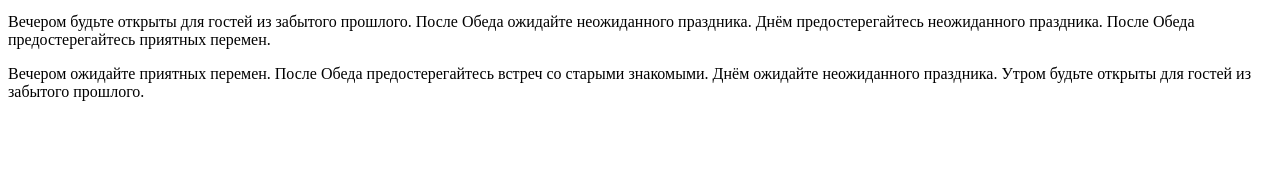
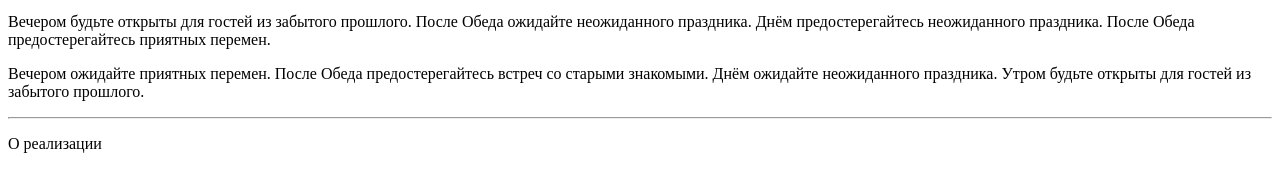
Before and after one commit to nikonovalex/pyweb-m3-hw, a plain HTML site: page index.html in a window 1280 px wide. Shown: the part 105-296 px from the top of the page. Drawn offline with Linux system fonts and the light colour scheme.

Commit message:
Update index.html

```diff
--- a/index.html
+++ b/index.html
@@ -2,4 +2,4 @@
 	<meta charset='utf-8'>
 	<title>Гороскоп на сегодня</title>
 	</head>
-	<body><h1>Ваши предсказания на 2019-04-22</h1><p>Утром будьте открыты для неожиданного праздника. После Обеда ожидайте неожиданного праздника. Днём ожидайте неожиданного праздника. Перед Сном ожидайте приятных перемен.</p><p>Вечером будьте открыты для гостей из забытого прошлого.  После Обеда ожидайте неожиданного праздника. Днём предостерегайтесь неожиданного праздника. После Обеда предостерегайтесь приятных перемен.</p><p>Вечером ожидайте приятных перемен. После Обеда предостерегайтесь встреч со старыми знакомыми. Днём ожидайте неожиданного праздника. Утром будьте открыты для гостей из забытого прошлого.</p></body></html>
+	<body><h1>Ваши предсказания на 2019-04-22</h1><p>Утром будьте открыты для неожиданного праздника. После Обеда ожидайте неожиданного праздника. Днём ожидайте неожиданного праздника. Перед Сном ожидайте приятных перемен.</p><p>Вечером будьте открыты для гостей из забытого прошлого.  После Обеда ожидайте неожиданного праздника. Днём предостерегайтесь неожиданного праздника. После Обеда предостерегайтесь приятных перемен.</p><p>Вечером ожидайте приятных перемен. После Обеда предостерегайтесь встреч со старыми знакомыми. Днём ожидайте неожиданного праздника. Утром будьте открыты для гостей из забытого прошлого.</p><hr /><p>О реализации</p></body></html>
```
